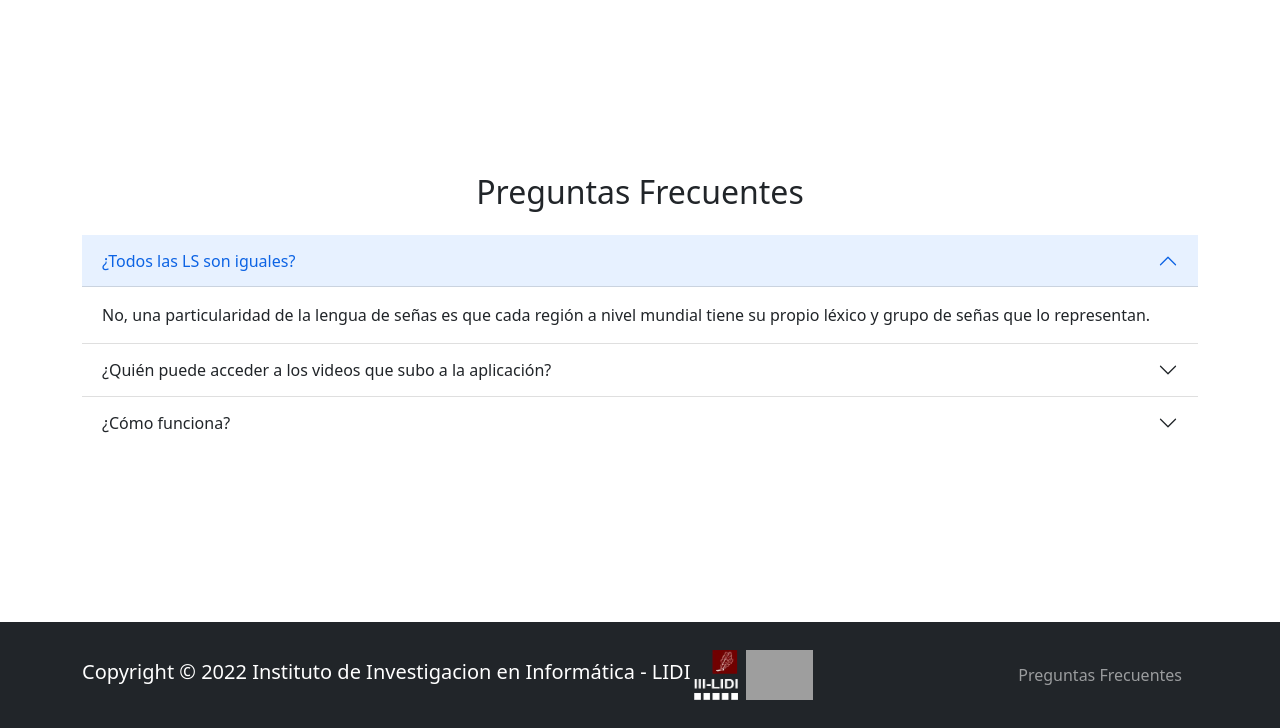
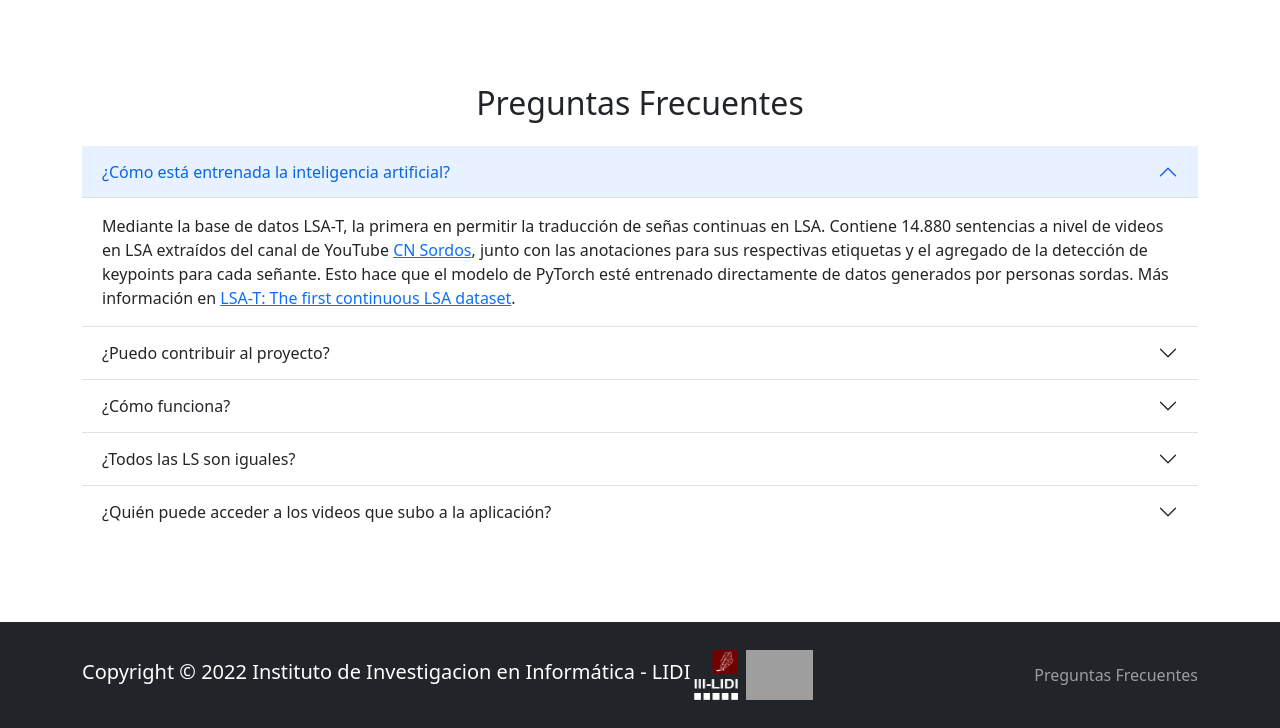
Before and after one commit to midusi/lsapp, a Flask app: template sign-language-app-src/templates/faq.html in a window 1280 px wide, after a click on "¿Cómo está entrenada la inteligencia artificial?". Shown: the part 72-800 px from the top of the page. Run offline with Flask 2, Linux system fonts and the light colour scheme; the template is opened without the code that fills it, so the values that code supplies are empty; parts of the project's set-up code (start-up, migrations or seed data) failed here and were passed over; some libraries are stand-ins or nearby versions; grey boxes are pictures that could not be loaded.

Commit message:
closes #13

```diff
--- a/sign-language-app-src/static/js/AppLSA.js
+++ b/sign-language-app-src/static/js/AppLSA.js
@@ -1,7 +1,7 @@
 import * as camera from './Camera.js';
 import * as canvas from './Canvas.js';
 import * as rec from './Recognition.js';
-import { hideHTMLElement, showHTMLElement, sleep } from './utilities.js';
+import { hideHTMLElement, showHTMLElement } from './utilities.js';
 import { countdown } from "./countdownModule.js";
 import { startTimer, timerElement } from "./timerModule.js";
 import { updateFPS, fpsElement } from "./fpsModule.js";
--- a/sign-language-app-src/static/js/utilities.js
+++ b/sign-language-app-src/static/js/utilities.js
@@ -6,6 +6,4 @@
   element.classList.remove('d-none');
 }
 
-const sleep = ms => new Promise(r => setTimeout(r, ms)); //Helper
-
-export { hideHTMLElement, showHTMLElement, sleep };
+export { hideHTMLElement, showHTMLElement };
--- a/sign-language-app-src/static/vue/Footer.js
+++ b/sign-language-app-src/static/vue/Footer.js
@@ -9,8 +9,8 @@
       <div class="row align-items-center">
         <div class="col-md-9 text-center text-xl-start">
           <span class="lead">Copyright &copy; 2022 Instituto de Investigacion en Informática - LIDI</span>
-          <img class="img-fluid d-none d-xl-inline m-1" style="height: 50px" src="../static/images/iii-lidi-logo.png" alt="">
-          <img class="img-fluid d-none d-xl-inline m-1" style="height: 50px" src="../static/images/unlp-logo.png" alt="">
+          <a href="https://weblidi.info.unlp.edu.ar/"><img class="img-fluid d-none d-xl-inline m-1" style="height: 50px" src="../static/images/iii-lidi-logo.png" alt=""></a>
+          <a href="https://unlp.edu.ar/"><img class="img-fluid d-none d-xl-inline m-1" style="height: 50px" src="../static/images/unlp-logo.png" alt=""></a>
         </div>
         <div class="col-md text-center text-xl-end">
           <a href="faq.html" class="footer-link nav-link" style="display:inline-block;">Preguntas Frecuentes</a>
--- a/sign-language-app-src/templates/faq.html
+++ b/sign-language-app-src/templates/faq.html
@@ -4,8 +4,8 @@
   <meta charset="UTF-8">
   <meta http-equiv="X-UA-Compatible" content="IE=edge">
   <meta name="viewport" content="width=device-width, initial-scale=1.0">
-  <link href="https://cdn.jsdelivr.net/npm/bootstrap@5.1.3/dist/css/bootstrap.min.css" rel="stylesheet" integrity="sha384-1BmE4kWBq78iYhFldvKuhfTAU6auU8tT94WrHftjDbrCEXSU1oBoqyl2QvZ6jIW3" crossorigin="anonymous">
-  <link rel="stylesheet" href="https://cdn.jsdelivr.net/npm/bootstrap-icons@1.3.0/font/bootstrap-icons.css">
+  <link href="https://cdn.jsdelivr.net/npm/bootstrap@5.2.1/dist/css/bootstrap.min.css" rel="stylesheet" integrity="sha384-iYQeCzEYFbKjA/T2uDLTpkwGzCiq6soy8tYaI1GyVh/UjpbCx/TYkiZhlZB6+fzT" crossorigin="anonymous">
+  <link rel="stylesheet" href="https://cdn.jsdelivr.net/npm/bootstrap-icons@1.9.1/font/bootstrap-icons.css">
   <link rel="stylesheet" href="../static/styles/style.css" />
   <title>LSApp👋</title>
 </head>
@@ -33,24 +33,24 @@
         <div class="accordion-item">
           <h2 class="accordion-header" id="flush-headingOne">
             <button class="accordion-button collapsed" type="button" data-bs-toggle="collapse" data-bs-target="#flush-collapseOne" aria-expanded="false" aria-controls="flush-collapseOne">
-              ¿Todos las LS son iguales?
+              ¿Cómo está entrenada la inteligencia artificial?
             </button>
           </h2>
           <div id="flush-collapseOne" class="accordion-collapse collapse" aria-labelledby="flush-headingOne" data-bs-parent="#accordionFlushExample">
             <div class="accordion-body">
-              No, una particularidad de la lengua de señas es que cada región a nivel mundial tiene su propio léxico y grupo de señas que lo representan.
+              Mediante la base de datos LSA-T, la primera en permitir la traducción de señas continuas en LSA. Contiene 14.880 sentencias a nivel de videos en LSA extraídos del canal de YouTube <a href="https://www.youtube.com/c/CNSORDOSARGENTINA">CN Sordos</a>, junto con las anotaciones para sus respectivas etiquetas y el agregado de la detección de keypoints para cada señante. Esto hace que el modelo de PyTorch esté entrenado directamente de datos generados por personas sordas. Más información en <a href="https://midusi.github.io/LSA-T/">LSA-T: The first continuous LSA dataset</a>.
             </div>
           </div>
         </div>
         <div class="accordion-item">
           <h2 class="accordion-header" id="flush-headingTwo">
             <button class="accordion-button collapsed" type="button" data-bs-toggle="collapse" data-bs-target="#flush-collapseTwo" aria-expanded="false" aria-controls="flush-collapseTwo">
-              ¿Quién puede acceder a los videos que subo a la aplicación?
+              ¿Puedo contribuir al proyecto?
             </button>
           </h2>
           <div id="flush-collapseTwo" class="accordion-collapse collapse" aria-labelledby="flush-headingTwo" data-bs-parent="#accordionFlushExample">
             <div class="accordion-body">
-              ¡Nadie! Ni siquiera nosotros, los videos al ser grabados se procesan en tu mismo navegador, sin siquiera la necesidad de que sean guardados temporalmente en un servidor externo.
+              ¡Sí! Es Open-Source y se encuentra alojado en GitHub en los repositorios: <a href="https://github.com/midusi/LSA-T">gh/midusi/lsa-t</a>, <a href="https://github.com/midusi/keypoint-models">gh/midusi/keypoint-models</a> y <a href="https://github.com/midusi/lsapp">gh/midusi/lsapp</a>.
             </div>
           </div>
         </div>
@@ -119,6 +119,30 @@
             </div>
           </div>
         </div>
+        <div class="accordion-item">
+          <h2 class="accordion-header" id="flush-headingFour">
+            <button class="accordion-button collapsed" type="button" data-bs-toggle="collapse" data-bs-target="#flush-collapseFour" aria-expanded="false" aria-controls="flush-collapseFour">
+              ¿Todos las LS son iguales?
+            </button>
+          </h2>
+          <div id="flush-collapseFour" class="accordion-collapse collapse" aria-labelledby="flush-headingFour" data-bs-parent="#accordionFlushExample">
+            <div class="accordion-body">
+              No, una particularidad de la lengua de señas es que cada región a nivel mundial tiene su propio léxico y grupo de señas que lo representan.
+            </div>
+          </div>
+        </div>
+        <div class="accordion-item">
+          <h2 class="accordion-header" id="flush-headingFive">
+            <button class="accordion-button collapsed" type="button" data-bs-toggle="collapse" data-bs-target="#flush-collapseFive" aria-expanded="false" aria-controls="flush-collapseFive">
+              ¿Quién puede acceder a los videos que subo a la aplicación?
+            </button>
+          </h2>
+          <div id="flush-collapseFive" class="accordion-collapse collapse" aria-labelledby="flush-headingFive" data-bs-parent="#accordionFlushExample">
+            <div class="accordion-body">
+              ¡Nadie! Ni siquiera nosotros, los videos al ser grabados se procesan en tu mismo navegador, sin siquiera la necesidad de que sean guardados temporalmente en un servidor externo. Al servidor solo se envían los <i>'keypoints'</i> para el procesamiento de la estimación de poses que realizó el señante.
+            </div>
+          </div>
+        </div>
       </div>
     </div>
   </section>
@@ -136,6 +160,6 @@
       }
     });
   </script>
-  <script src="https://cdn.jsdelivr.net/npm/bootstrap@5.1.3/dist/js/bootstrap.bundle.min.js" integrity="sha384-ka7Sk0Gln4gmtz2MlQnikT1wXgYsOg+OMhuP+IlRH9sENBO0LRn5q+8nbTov4+1p" crossorigin="anonymous"></script>
+  <script src="https://cdn.jsdelivr.net/npm/bootstrap@5.2.1/dist/js/bootstrap.bundle.min.js" integrity="sha384-u1OknCvxWvY5kfmNBILK2hRnQC3Pr17a+RTT6rIHI7NnikvbZlHgTPOOmMi466C8" crossorigin="anonymous"></script>
 </body>
 </html>
```
Also changed, not shown: sign-language-app-src/static/js/Camera.js (+7 -13 lines), sign-language-app-src/static/styles/style.css (+14 -18 lines), sign-language-app-src/templates/index.html (+15 -5 lines), sign-language-app-src/templates/translate.html (+3 -7 lines), sign-language-app-src/static/images/clip1.gif (added), sign-language-app-src/static/images/clip2.gif (added), sign-language-app-src/static/images/clip3.gif (added), sign-language-app-src/static/images/clip4.gif (added), 2 other files.
